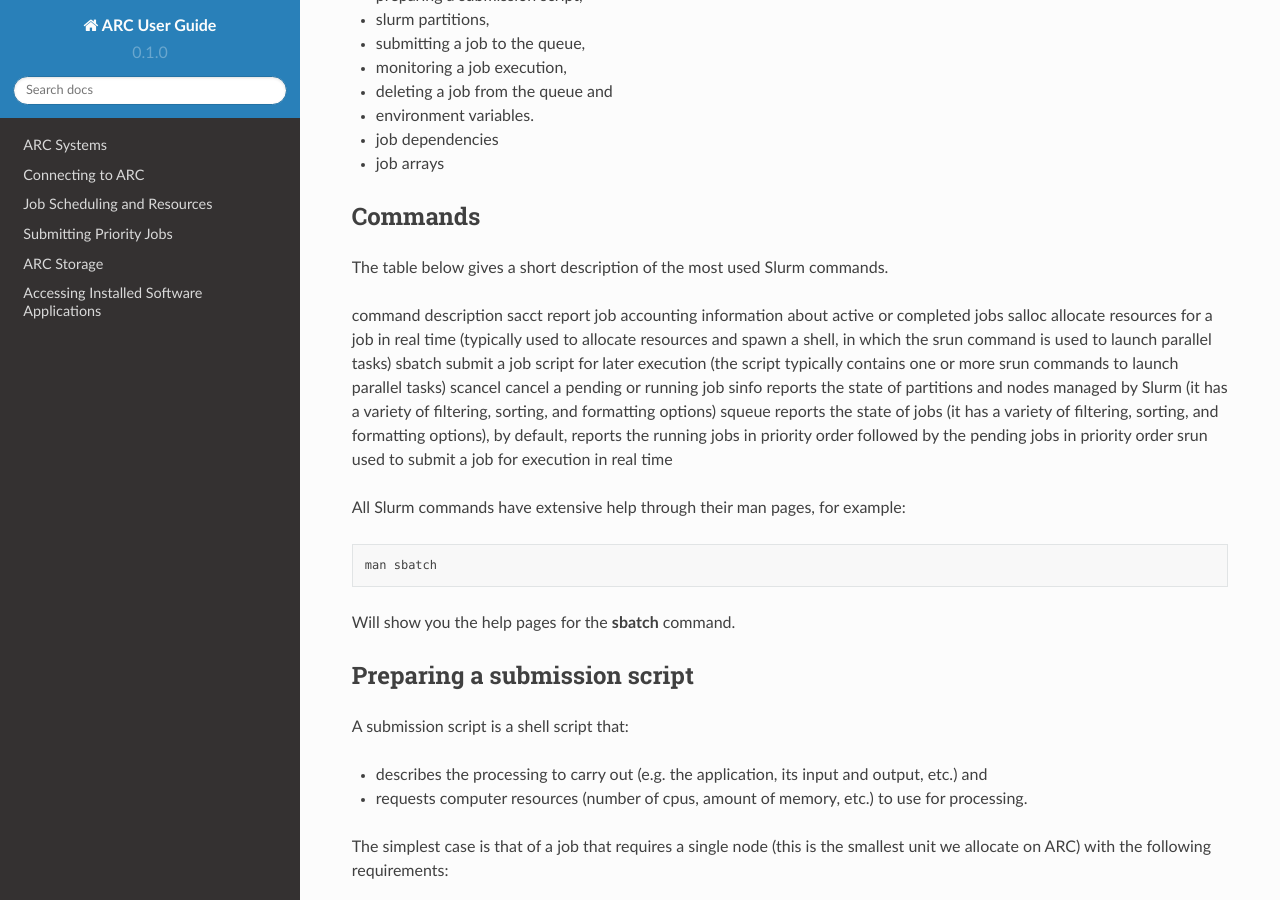
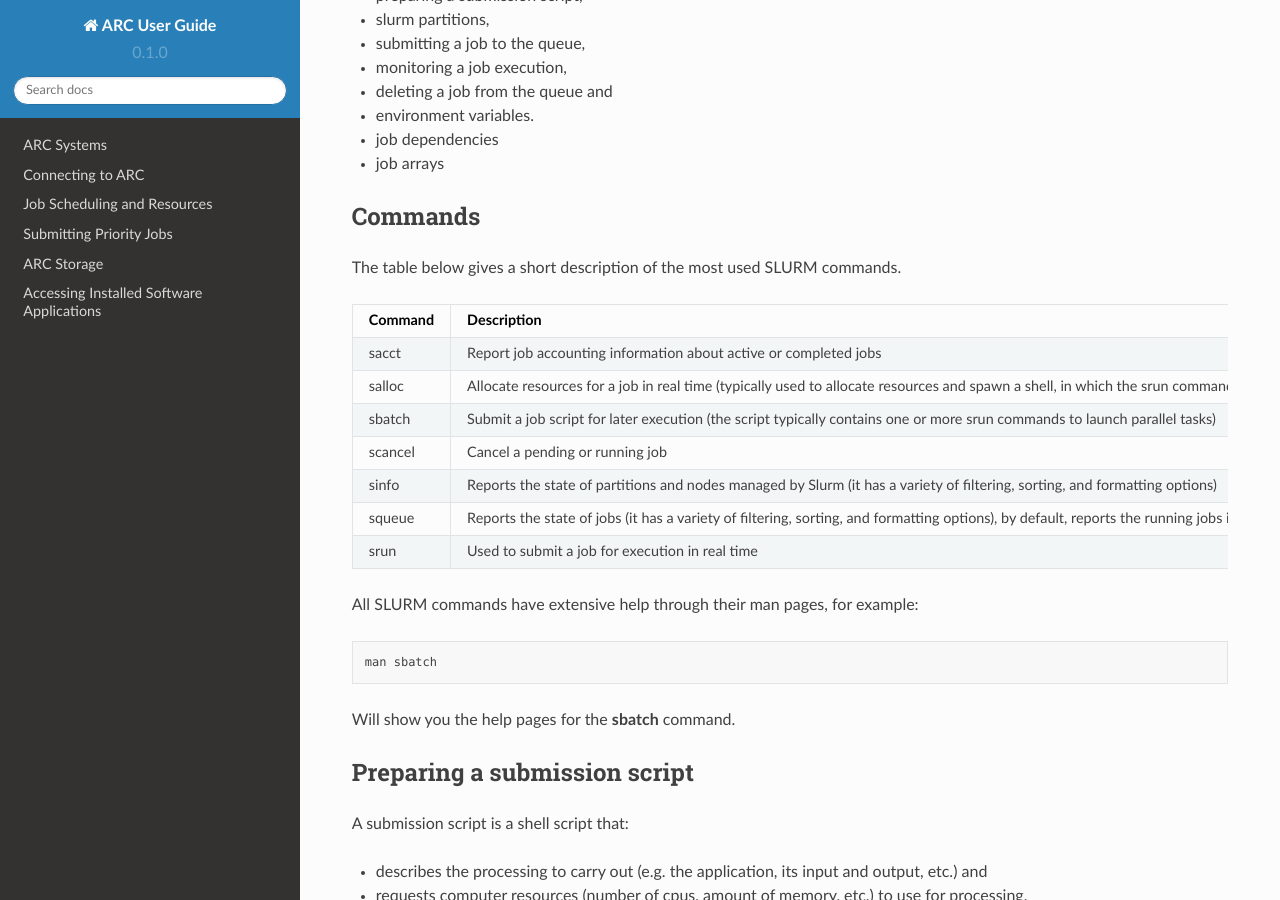
Before and after one commit to tina-friedrich/arc-user-guide, a Sphinx documentation site: the page built from docs/source/slurm-reference.rst, in a window 1280 px wide and 900 px high, scrolled down 816 px. Built offline with Sphinx 7.4.7 and the Read the Docs theme 2.0.0, drawn with Linux system fonts in a browser that asks for light colours.

```diff
--- a/docs/source/slurm-reference.rst
+++ b/docs/source/slurm-reference.rst
@@ -39,19 +39,28 @@ This guide describes basic job submission and monitoring for SLURM.  The topics
 Commands
 --------
 
-The table below gives a short description of the most used Slurm commands.
+The table below gives a short description of the most used SLURM commands.
 
-command	description
-sacct	report job accounting information about active or completed jobs
-salloc	allocate resources for a job in real time (typically used to allocate resources and spawn a shell, in which the srun command is used to launch parallel tasks)
-sbatch	submit a job script for later execution (the script typically contains one or more srun commands to launch parallel tasks)
-scancel	cancel a pending or running job
-sinfo	reports the state of partitions and nodes managed by Slurm (it has a variety of filtering, sorting, and formatting options)
-squeue	reports the state of jobs (it has a variety of filtering, sorting, and formatting options), by default, reports the running jobs in priority order followed by the pending jobs in priority order
-srun
-used to submit a job for execution in real time
++---------+---------------------------------------------------------------------------------------------------------------------------------------------------------------------------------------------------+
+| Command | Description                                                                                                                                                                                       |
++=========+===================================================================================================================================================================================================+
+| sacct   | Report job accounting information about active or completed jobs                                                                                                                                  |
++---------+---------------------------------------------------------------------------------------------------------------------------------------------------------------------------------------------------+
+| salloc  | Allocate resources for a job in real time (typically used to allocate resources and spawn a shell, in which the srun command is used to launch parallel tasks                                     |
++---------+---------------------------------------------------------------------------------------------------------------------------------------------------------------------------------------------------+
+| sbatch  | Submit a job script for later execution (the script typically contains one or more srun commands to launch parallel tasks)                                                                        |
++---------+---------------------------------------------------------------------------------------------------------------------------------------------------------------------------------------------------+
+| scancel | Cancel a pending or running job                                                                                                                                                                   |
++---------+---------------------------------------------------------------------------------------------------------------------------------------------------------------------------------------------------+
+| sinfo   | Reports the state of partitions and nodes managed by Slurm (it has a variety of filtering, sorting, and formatting options)                                                                       |
++---------+---------------------------------------------------------------------------------------------------------------------------------------------------------------------------------------------------+
+| squeue  | Reports the state of jobs (it has a variety of filtering, sorting, and formatting options), by default, reports the running jobs in priority order followed by the pending jobs in priority order |
++---------+---------------------------------------------------------------------------------------------------------------------------------------------------------------------------------------------------+
+| srun    | Used to submit a job for execution in real time                                                                                                                                                   |
++---------+---------------------------------------------------------------------------------------------------------------------------------------------------------------------------------------------------+
 
-All Slurm commands have extensive help through their man pages, for example::
+
+All SLURM commands have extensive help through their man pages, for example::
 
   man sbatch
 
```
